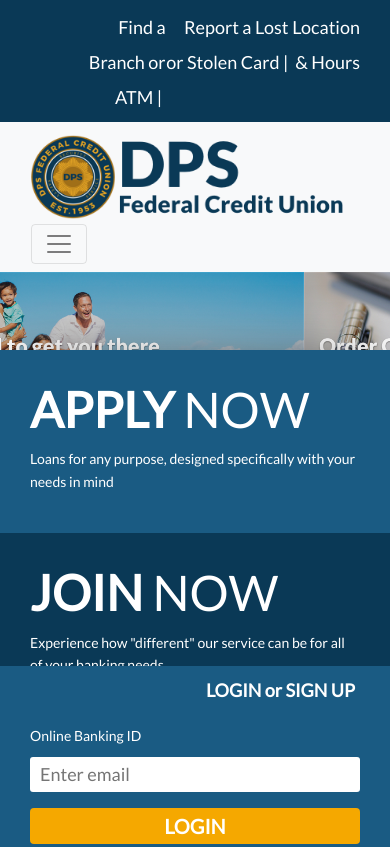
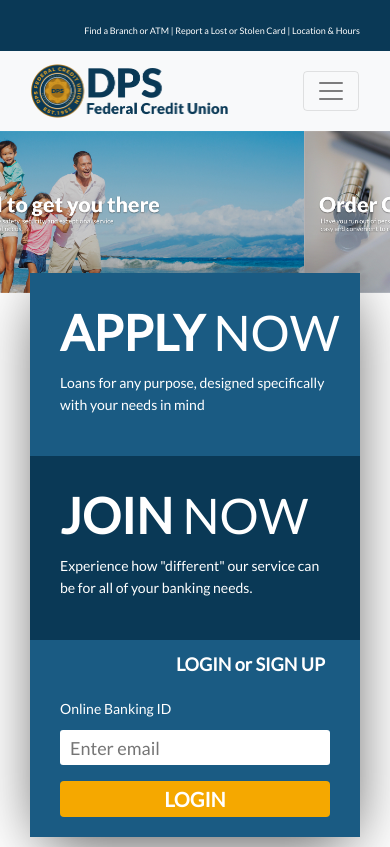
Before and after one commit to phillipsry/DPS-Website, a website: page build/index.html in a window 390 px wide. Shown: the top 847 px of the page. Drawn offline with nearby package versions, Linux system fonts and the light colour scheme.

Commit message:
Homepage-Adding media queries
adding media queries

```diff
--- a/source/sass/6-pages/_page-home.sass
+++ b/source/sass/6-pages/_page-home.sass
@@ -22,6 +22,13 @@
       color: #FFFFFF
       text-decoration: none
       font-size: 18px
+      @media (max-width: 700px)
+        font-size: 14px
+      @media (max-width: 543px)
+        font-size: 12px
+      @media (max-width: 482px)
+        font-size: 9px
+
 
 .container-fluid.menu
   background-color: #F8F9FA
@@ -29,6 +36,11 @@
   .navbar.navbar-expand-lg.navbar-light.bg-light
     max-width: 1440px
     margin: 0 auto
+
+    .navbar-brand
+      @media (max-width: 560px)
+        width: 60%
+        height: 60%
 
 .nav-link
   font-size: 18px
@@ -38,6 +50,12 @@
 
 .container-fluid.cta
   max-width: 1240px
+  @media (max-width: 1200px)
+    max-width: 900px
+  @media (max-width: 1000px)
+    max-width: 500px
+  @media (max-width: 550px)
+    max-width: 330px
 
   .row.three-box
     margin-top: -85px
@@ -45,6 +63,8 @@
     -webkit-box-shadow: 1px 14px 61px -12px rgba(0,0,0,0.75)
     -moz-box-shadow: 1px 14px 61px -12px rgba(0,0,0,0.75)
     box-shadow: 1px 14px 61px -12px rgba(0,0,0,0.75)
+    @media (max-width: 550px)
+      margin-top: -20px
 
     .header-title-heavy
       color: #FFFFFF
@@ -73,6 +93,9 @@
       background-color: #1A5B83
       padding: 0px 30px 20px
       margin-top: -50px
+      @media (max-width: 1200px)
+        margin-top: 0px
+
       .header-title-heavy-third
         color: #FFFFFF
         font-size: 18px
@@ -102,10 +125,13 @@
 
 .container-fluid.services
   max-width: 1440px
+  @media (max-width: 1200px)
+      text-align: center
 
   .row.services
     margin: 80px 0px
-    .col-xl-3.balance-box, .col-xl-3.shelter-box, .col-xl-3.inspire-box, .col-xl-3.cd-box
+  @media (max-width: 1200px)
+      max-width: 100%
 
       .services-image
         -webkit-box-shadow: 0px 6px 61px -20px rgba(0,0,0,0.75)
@@ -130,6 +156,7 @@
 .container-fluid.rates
   background-color: #0A3956
   padding: 50px 15px
+
   .row.loan-rates
     margin: 0 auto
     background-color: none
@@ -186,14 +213,11 @@
     color: #FFFFFF
     font-weight: 500
     font-size: 54px
-    padding-left: 30px
   .member-desc
     color: #FFFFFF
-    padding-left: 30px
   .btn.btn-primary.members
     background-color: #FFB106
     border: none
-    margin-left: 30px
 
 .container-fluid.services-icons
   background-color: #FFFFFF
```
Also changed, not shown: build/assets/css/main.min.css, build/index.html.
